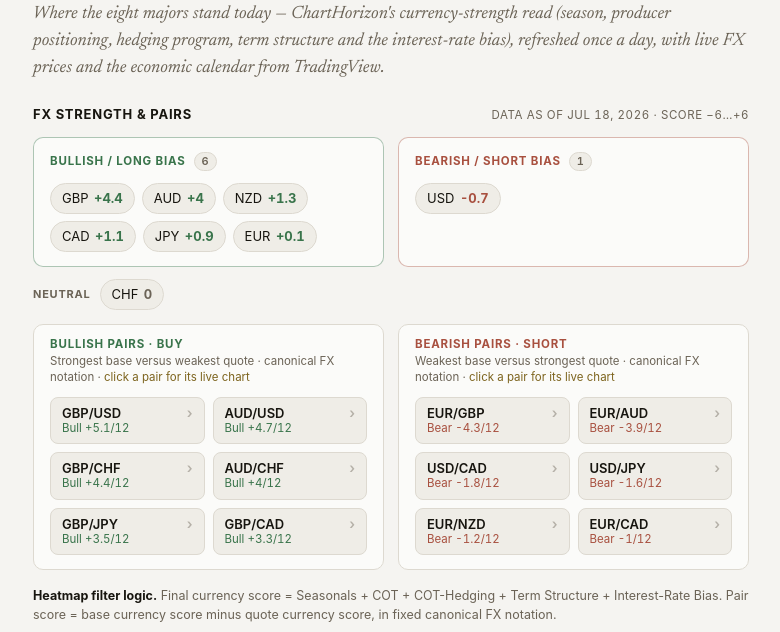
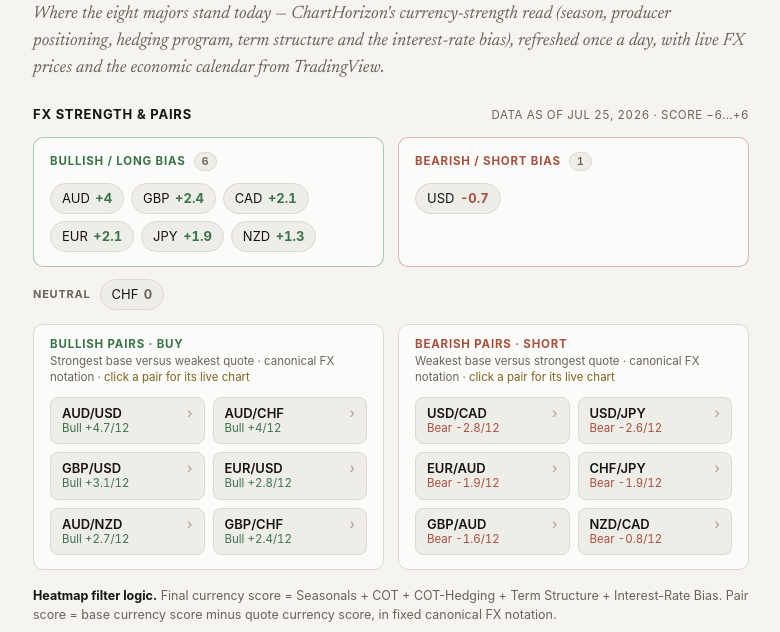
Before and after one commit to ChartHorizon/website, a Jekyll site: the page built from fx.html, in a window 1280 px wide. Shown: the part 270-902 px from the top of the page, without its empty margins (249-1029 px from the left). Built offline with Jekyll 4.4.1, drawn with Linux system fonts in a browser that asks for light colours; a script that is not in the unit is left out.

Commit message:
data: FX strength snapshot Jul 25, 2026

```diff
--- a/_data/fx.json
+++ b/_data/fx.json
@@ -1,40 +1,40 @@
 {
-  "as_of": "Jul 18, 2026",
-  "generated": "2026-07-18",
+  "as_of": "Jul 25, 2026",
+  "generated": "2026-07-25",
   "max_score": 6,
   "pair_max": 12,
   "pair_threshold": 7,
   "rate_range": 2,
   "bullish": [
     {
-      "cur": "GBP",
-      "score": 4.4,
-      "label": "+4.4"
-    },
-    {
       "cur": "AUD",
       "score": 4,
       "label": "+4"
     },
     {
+      "cur": "GBP",
+      "score": 2.4,
+      "label": "+2.4"
+    },
+    {
+      "cur": "CAD",
+      "score": 2.1,
+      "label": "+2.1"
+    },
+    {
+      "cur": "EUR",
+      "score": 2.1,
+      "label": "+2.1"
+    },
+    {
+      "cur": "JPY",
+      "score": 1.9,
+      "label": "+1.9"
+    },
+    {
       "cur": "NZD",
       "score": 1.3,
       "label": "+1.3"
-    },
-    {
-      "cur": "CAD",
-      "score": 1.1,
-      "label": "+1.1"
-    },
-    {
-      "cur": "JPY",
-      "score": 0.9,
-      "label": "+0.9"
-    },
-    {
-      "cur": "EUR",
-      "score": 0.1,
-      "label": "+0.1"
     }
   ],
   "bearish": [
@@ -53,19 +53,9 @@
   ],
   "bullish_pairs": [
     {
-      "pair": "GBP/USD",
-      "spread": 5.1,
-      "label": "Bull +5.1/12"
-    },
-    {
       "pair": "AUD/USD",
       "spread": 4.7,
       "label": "Bull +4.7/12"
-    },
-    {
-      "pair": "GBP/CHF",
-      "spread": 4.4,
-      "label": "Bull +4.4/12"
     },
     {
       "pair": "AUD/CHF",
@@ -73,46 +63,56 @@
       "label": "Bull +4/12"
     },
     {
-      "pair": "GBP/JPY",
-      "spread": 3.5,
-      "label": "Bull +3.5/12"
+      "pair": "GBP/USD",
+      "spread": 3.1,
+      "label": "Bull +3.1/12"
     },
     {
-      "pair": "GBP/CAD",
-      "spread": 3.3,
-      "label": "Bull +3.3/12"
+      "pair": "EUR/USD",
+      "spread": 2.8,
+      "label": "Bull +2.8/12"
+    },
+    {
+      "pair": "AUD/NZD",
+      "spread": 2.7,
+      "label": "Bull +2.7/12"
+    },
+    {
+      "pair": "GBP/CHF",
+      "spread": 2.4,
+      "label": "Bull +2.4/12"
     }
   ],
   "bearish_pairs": [
     {
-      "pair": "EUR/GBP",
-      "spread": 4.3,
-      "label": "Bear -4.3/12"
+      "pair": "USD/CAD",
+      "spread": 2.8,
+      "label": "Bear -2.8/12"
+    },
+    {
+      "pair": "USD/JPY",
+      "spread": 2.6,
+      "label": "Bear -2.6/12"
     },
     {
       "pair": "EUR/AUD",
-      "spread": 3.9,
-      "label": "Bear -3.9/12"
+      "spread": 1.9,
+      "label": "Bear -1.9/12"
     },
     {
-      "pair": "USD/CAD",
-      "spread": 1.8,
-      "label": "Bear -1.8/12"
+      "pair": "CHF/JPY",
+      "spread": 1.9,
+      "label": "Bear -1.9/12"
     },
     {
-      "pair": "USD/JPY",
+      "pair": "GBP/AUD",
       "spread": 1.6,
       "label": "Bear -1.6/12"
     },
     {
-      "pair": "EUR/NZD",
-      "spread": 1.2,
-      "label": "Bear -1.2/12"
-    },
-    {
-      "pair": "EUR/CAD",
-      "spread": 1,
-      "label": "Bear -1/12"
+      "pair": "NZD/CAD",
+      "spread": 0.8,
+      "label": "Bear -0.8/12"
     }
   ],
   "rate_table": [
```
